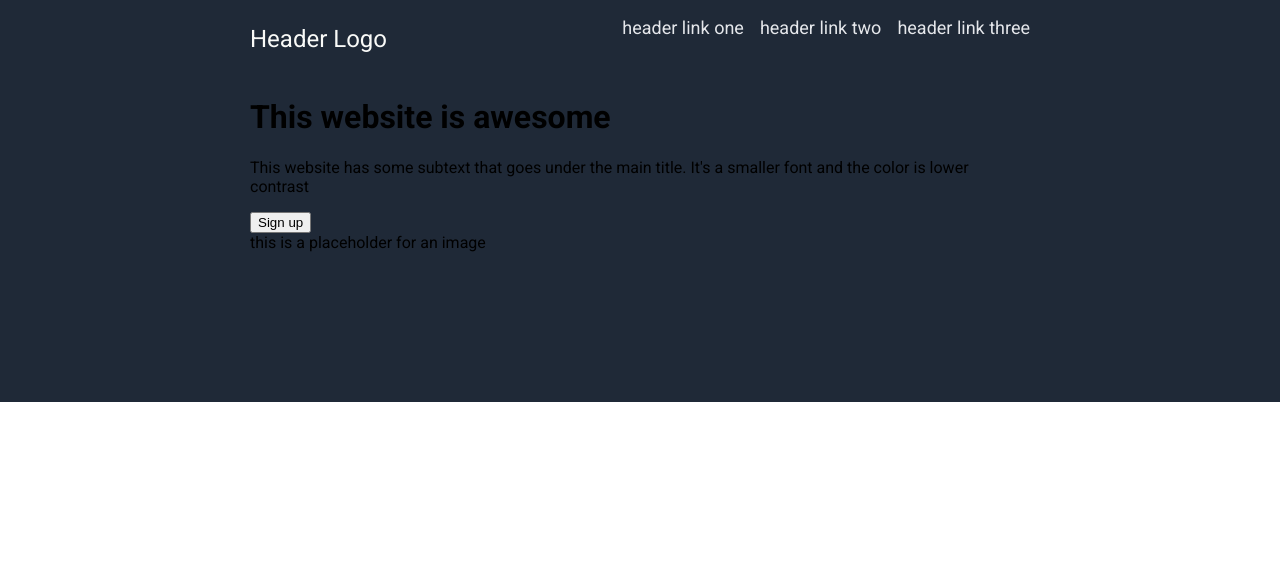
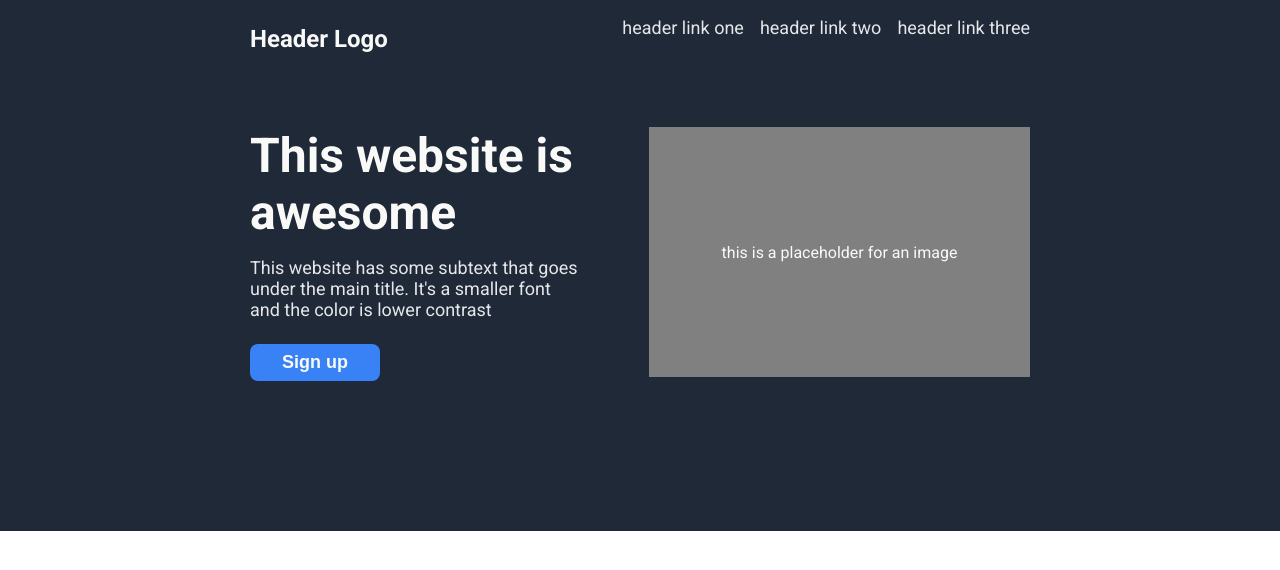
Before and after one commit to qvernn/landing-page-sample, a plain HTML site: page index.html in a window 1280 px wide. Drawn offline with Linux system fonts and the light colour scheme.

Commit message:
Style header content

```diff
--- a/index.html
+++ b/index.html
@@ -19,9 +19,11 @@
                 </ul>
             </nav>
             <div class="header-content">
-                <h1>This website is awesome</h1>
-                <p>This website has some subtext that goes under the main title. It's a smaller font and the color is lower contrast</p>
-                <button>Sign up</button>
+                <div class="left-content">
+                    <h1>This website is awesome</h1>
+                    <p>This website has some subtext that goes under the main title. It's a smaller font and the color is lower contrast</p>
+                    <button>Sign up</button>
+                </div>
                 <div class="image-placeholder">this is a placeholder for an image</div>
             </div>
         </div>
--- a/style.css
+++ b/style.css
@@ -12,6 +12,7 @@ body {
 }
 
 nav {
+    padding-bottom: 50px;
     display: flex;
     flex-flow: row nowrap;
     justify-content: space-between;
@@ -19,11 +20,13 @@ nav {
 
 nav p {
     font-size: 24px;
+    font-weight: bold;
     color: #f9faf8;
 }
 
 nav ul {
     list-style-type: none;
+    padding: 0px;
     display: flex;
     gap: 16px;
 }
@@ -33,3 +36,51 @@ nav ul a {
     font-size: 18px;
     color: #e5e7eb;
 }
+
+.header-content {
+    display: flex;
+    justify-content: space-between;
+    gap: 64px;
+}
+
+.left-content {
+    display: flex;
+    flex-flow: column wrap;
+    align-items: flex-start;
+    gap: 16px;
+}
+
+.left-content h1 {
+    font-size: 48px;
+    font-weight: bolder;
+    color: #f9faf8;
+    padding: 0px;
+    margin: 0px;
+}
+
+.left-content p {
+    margin: 0px;
+    font-size: 18px;
+    color: #e5e7eb;
+}
+
+.left-content button {
+    background-color: #3882f6;
+    color: #f9faf8;
+    font-size: 18px;
+    font-weight: bold;
+    padding: 8px 32px;
+    margin-top: 8px;
+    border: none;
+    border-radius: 8px;
+}
+
+.image-placeholder {
+    background-color: grey;
+    height: 250px;
+    width: 1000px;
+    color: #f9faf8;
+    display: flex;
+    justify-content: center;
+    align-items: center;
+}
```
